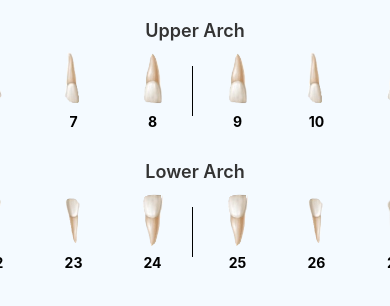
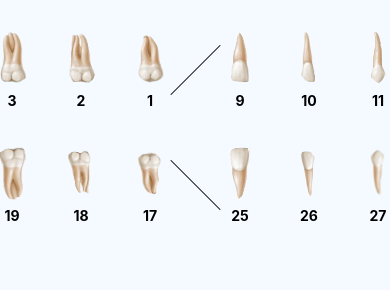
Before and after one commit to jophinbabu/tooth-chart, a React Native app: screen / in a window 390 px wide. Shown: the top 306 px of the page. Built offline with nearby package versions, Linux system fonts and the light colour scheme.

Commit message:
Update App.js

```diff
--- a/App.js
+++ b/App.js
@@ -2,7 +2,6 @@ import React, { useState } from 'react';
 import {
   View,
   StyleSheet,
-  Text,
   ScrollView,
   Dimensions,
 } from 'react-native';
@@ -14,15 +13,20 @@ export default function App() {
   const [selectedTooth, setSelectedTooth] = useState(null);
   const [teethData, setTeethData] = useState(teethDataJson);
 
-  const screenWidth = Dimensions.get('window').width;
+  // Prepare upper and lower rows (left and right split)
+  const upperRight = teethData
+    .filter(t => t.quadrant === 'Upper Right')
+    .sort((a, b) => b.number - a.number);
+  const upperLeft = teethData
+    .filter(t => t.quadrant === 'Upper Left')
+    .sort((a, b) => a.number - b.number);
 
-  const upperTeeth = teethData
-    .filter(t => t.quadrant.startsWith('Upper'))
-    .sort((a, b) => a.number - b.number); // 1-16
-
-  const lowerTeeth = teethData
-    .filter(t => t.quadrant.startsWith('Lower'))
-    .sort((a, b) => a.number - b.number); // 17-32
+  const lowerLeft = teethData
+    .filter(t => t.quadrant === 'Lower Left')
+    .sort((a, b) => b.number - a.number);
+  const lowerRight = teethData
+    .filter(t => t.quadrant === 'Lower Right')
+    .sort((a, b) => a.number - b.number);
 
   const handleUpdate = (updatedTooth) => {
     const newData = teethData.map(t =>
@@ -31,37 +35,25 @@ export default function App() {
     setTeethData(newData);
   };
 
-  const renderArch = (teeth, label, archKey) => {
-    return (
-      <View style={styles.archWrapper}>
-        <Text style={styles.label}>{label}</Text>
-
-        <ScrollView
-          horizontal
-          showsHorizontalScrollIndicator={false}
-          contentContainerStyle={styles.archScrollContainer}
-        >
-          {teeth.map((tooth, index) => (
-            <View
-              key={tooth.id}
-              style={[
-                styles.toothWrapper,
-                index === 7 && styles.centerSeparatorWrapper, // after 8th tooth
-              ]}
-            >
-              <ToothCard tooth={tooth} onPress={setSelectedTooth} />
-              {index === 7 && <View style={styles.centerLine} />}
-            </View>
-          ))}
-        </ScrollView>
-      </View>
-    );
-  };
+  const renderArch = (leftTeeth, rightTeeth, isUpper) => (
+    <View style={styles.rowContainer}>
+      {leftTeeth.map(tooth => (
+        <ToothCard key={tooth.id} tooth={tooth} onPress={setSelectedTooth} />
+      ))}
+      <View style={isUpper ? styles.crossLineUpper : styles.crossLineLower} />
+      {rightTeeth.map(tooth => (
+        <ToothCard key={tooth.id} tooth={tooth} onPress={setSelectedTooth} />
+      ))}
+    </View>
+  );
 
   return (
     <ScrollView contentContainerStyle={styles.container}>
-      {renderArch(upperTeeth, 'Upper Arch', 'upper')}
-      {renderArch(lowerTeeth, 'Lower Arch', 'lower')}
+      {/* Upper row */}
+      {renderArch(upperRight, upperLeft, true)}
+
+      {/* Lower row */}
+      {renderArch(lowerLeft, lowerRight, false)}
 
       <ToothDetailModal
         visible={!!selectedTooth}
@@ -75,39 +67,27 @@ export default function App() {
 
 const styles = StyleSheet.create({
   container: {
-    paddingVertical: 20,
+    paddingVertical: 30,
     backgroundColor: '#f4faff',
     alignItems: 'center',
   },
-  archWrapper: {
-    marginBottom: 30,
-    width: '100%',
-    alignItems: 'center',
-  },
-  label: {
-    fontSize: 18,
-    fontWeight: '600',
-    marginBottom: 10,
-    color: '#333',
-  },
-  archScrollContainer: {
+  rowContainer: {
     flexDirection: 'row',
     alignItems: 'center',
-    paddingHorizontal: 20,
+    marginBottom: 35,
   },
-  toothWrapper: {
-    marginHorizontal: 5,
-    alignItems: 'center',
-    justifyContent: 'center',
+  crossLineUpper: {
+    width: 1,
+    height: 70,
+    backgroundColor: '#000',
+    marginHorizontal: 10,
+    transform: [{ rotate: '45deg' }],
   },
-  centerSeparatorWrapper: {
-    flexDirection: 'row',
-    alignItems: 'center',
-  },
-  centerLine: {
+  crossLineLower: {
     width: 1,
-    height: 50,
+    height: 70,
     backgroundColor: '#000',
-    marginLeft: 5,
+    marginHorizontal: 10,
+    transform: [{ rotate: '-45deg' }],
   },
 });
```
